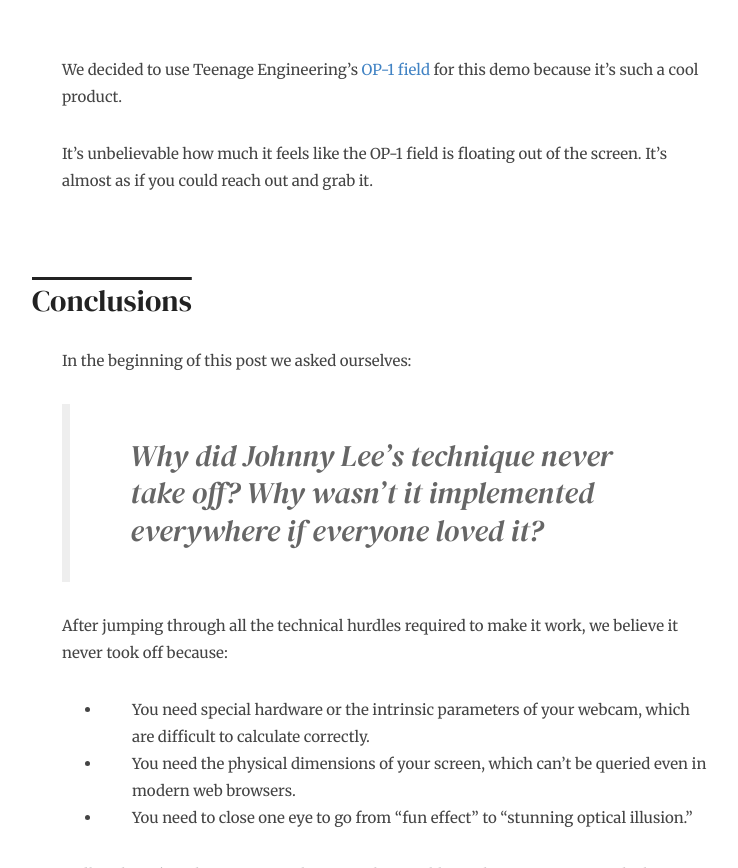
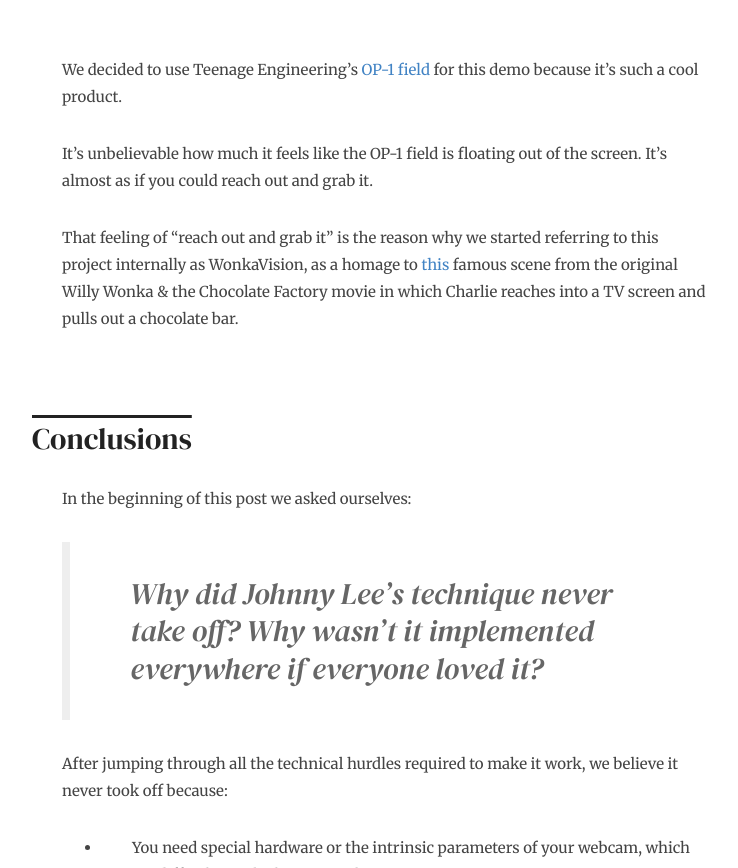
Before and after one commit to Shopify/spatial-commerce-projects, a Jekyll site: the page built from _posts/2023-02-28-WonkaVision.md, in a window 1280 px wide and 900 px high, scrolled down 15694 px, cut to the strip 32-900 px from the top of the window. Shown: the whole strip, without its empty margins (253-991 px from the left). Built offline with Jekyll 4.4.1, drawn with Linux system fonts in a browser that asks for light colours; some web fonts are replaced.

Commit message:
Add explanation for WonkaVision.

```diff
--- a/_posts/2023-02-28-WonkaVision.md
+++ b/_posts/2023-02-28-WonkaVision.md
@@ -189,6 +189,8 @@ We decided to use Teenage Engineering’s [OP-1 field](https://teenage.engineeri
 
 It’s unbelievable how much it feels like the OP-1 field is floating out of the screen. It’s almost as if you could reach out and grab it.
 
+That feeling of "reach out and grab it" is the reason why we started referring to this project internally as WonkaVision, as a homage to [this](https://www.youtube.com/watch?v=pvS3j8VtanM&ab_channel=Movieclips) famous scene from the original Willy Wonka & the Chocolate Factory movie in which Charlie reaches into a TV screen and pulls out a chocolate bar.
+
 # Conclusions
 
 In the beginning of this post we asked ourselves:
```
